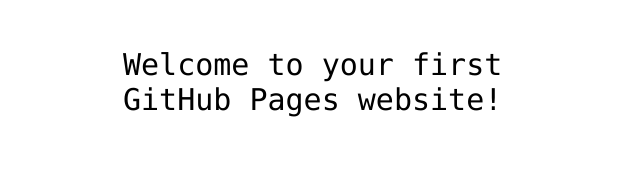
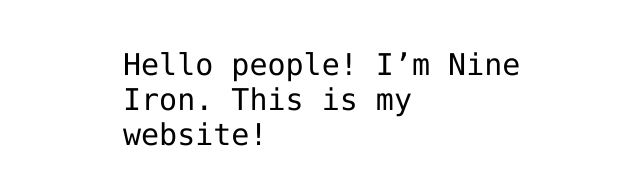
Before and after one commit to Nine-Iron/Nine-Iron.github.io, a plain HTML site: page index.html in a window 1280 px wide. Shown: the part 341-526 px from the top of the page, without its empty margins (317-957 px from the left). Drawn offline with Linux system fonts and the light colour scheme.

Commit message:
Update index.html
Changed default greeting to default introduction.  Used 'people' instead of 'World'.

```diff
--- a/index.html
+++ b/index.html
@@ -12,7 +12,7 @@
 <img src="https://octodex.github.com/images/daftpunktocat-thomas.gif" id="octocat" alt="octocat-gif" />
 
 <!-- Change this code here by copy and pasting your template on line 15 -->
-<p>Welcome to your first GitHub Pages website!</p>
+<p>Hello people! I’m Nine Iron. This is my website!</p>
 
 </body>
 </html>
```
